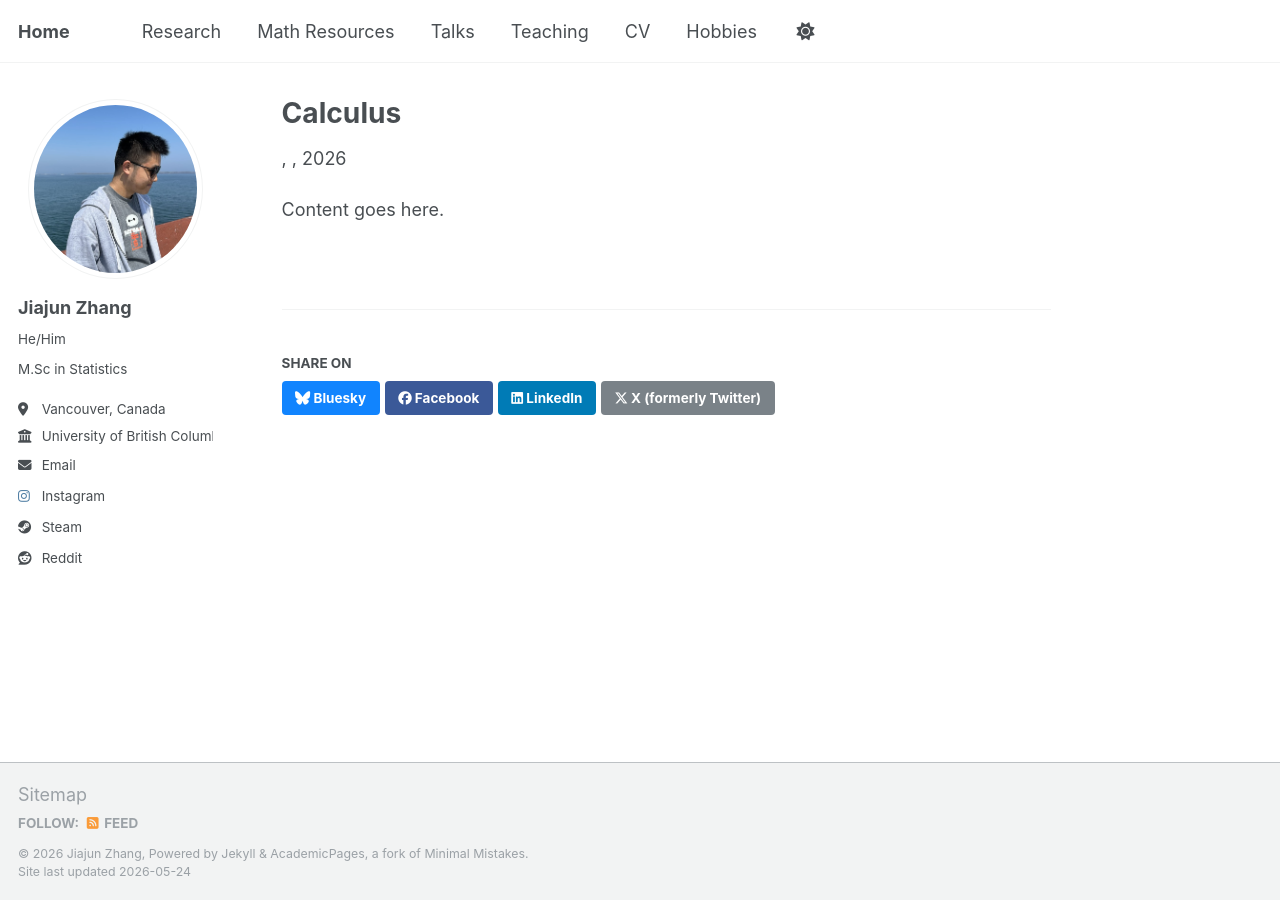
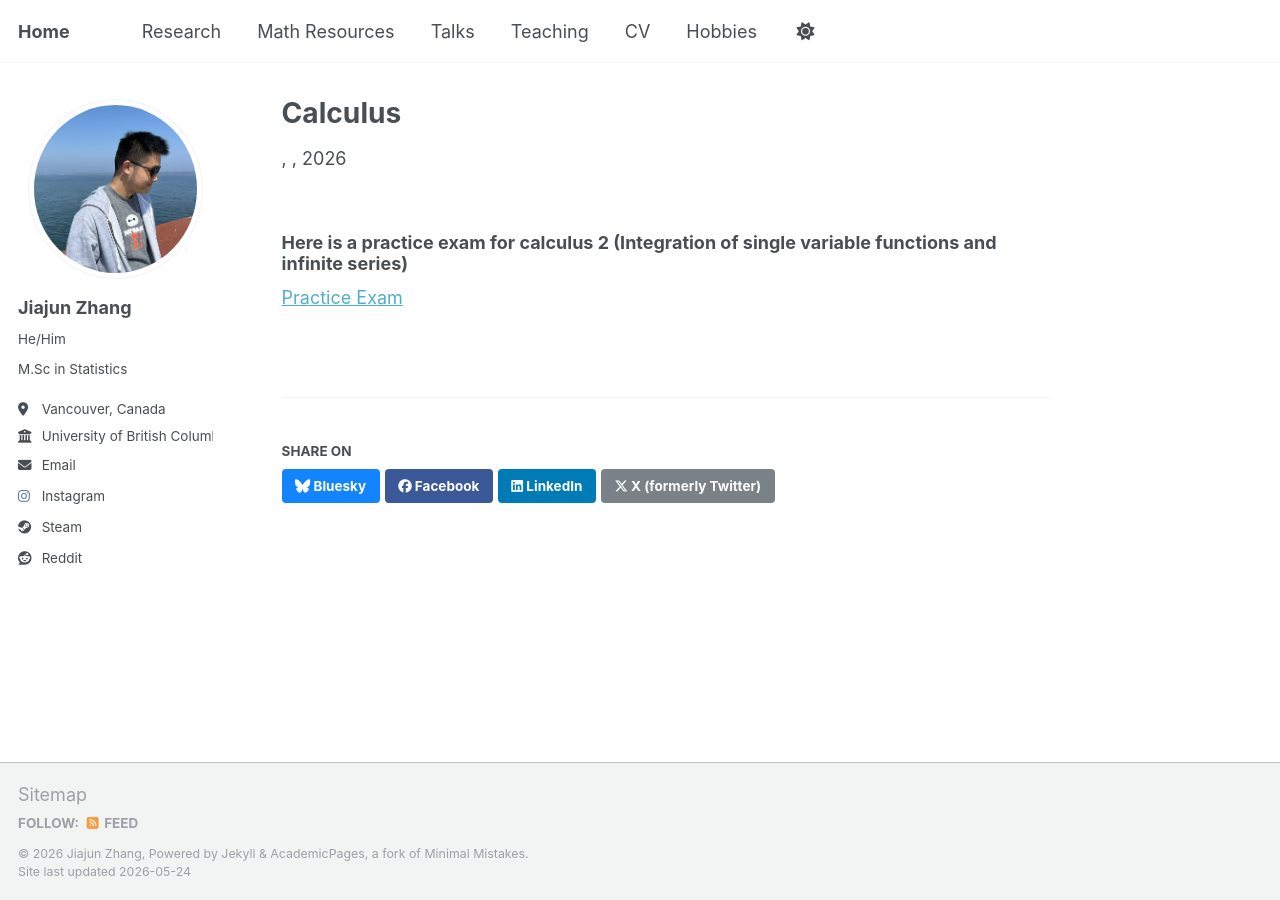
Before and after one commit to JohanssonRein/JohanssonRein.github.io, a Jekyll site: the page built from _teaching/calculus.md, in a window 1280 px wide. Built offline with Jekyll 4.4.1, drawn with Linux system fonts in a browser that asks for light colours.

Commit message:
Update calculus.md

```diff
--- a/_teaching/calculus.md
+++ b/_teaching/calculus.md
@@ -6,4 +6,6 @@ excerpt: "Practice materials for Calculus (1,2,3)"
 order: 1
 ---
 
-Content goes here.
+### Here is a practice exam for calculus 2 (Integration of single variable functions and infinite series)
+
+[Practice Exam](files/MATH141practice.pdf)
```
